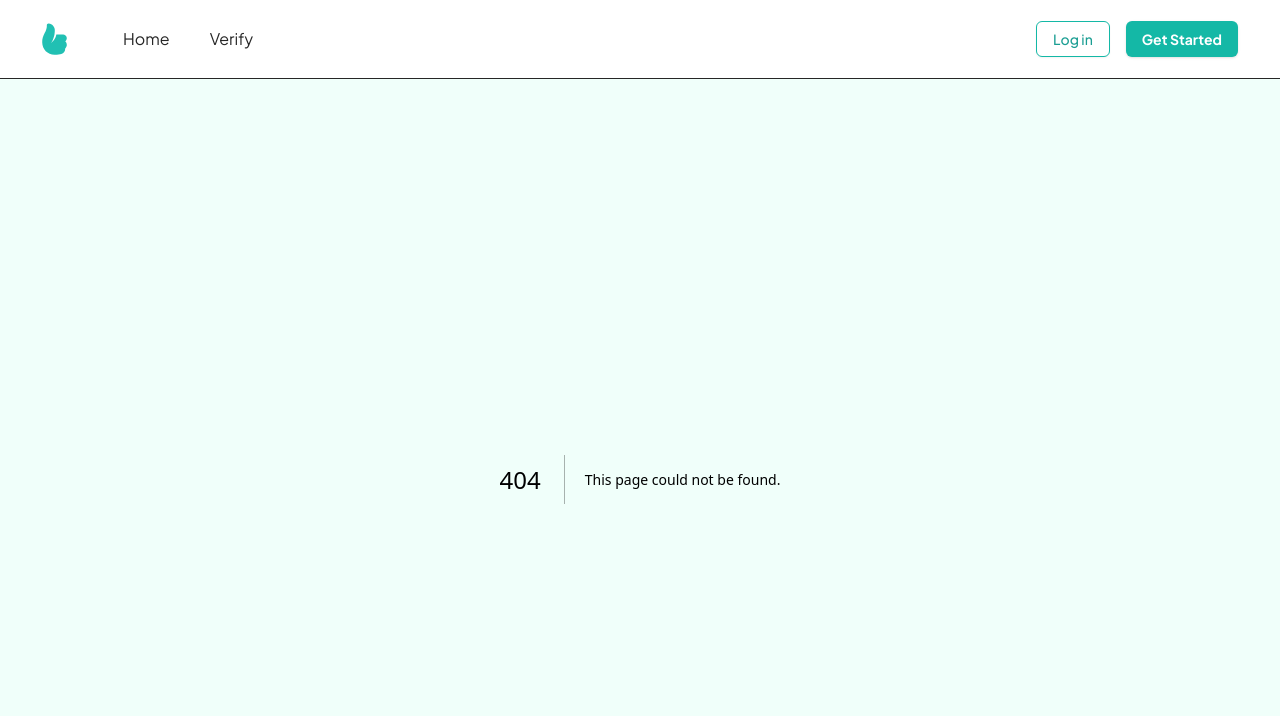
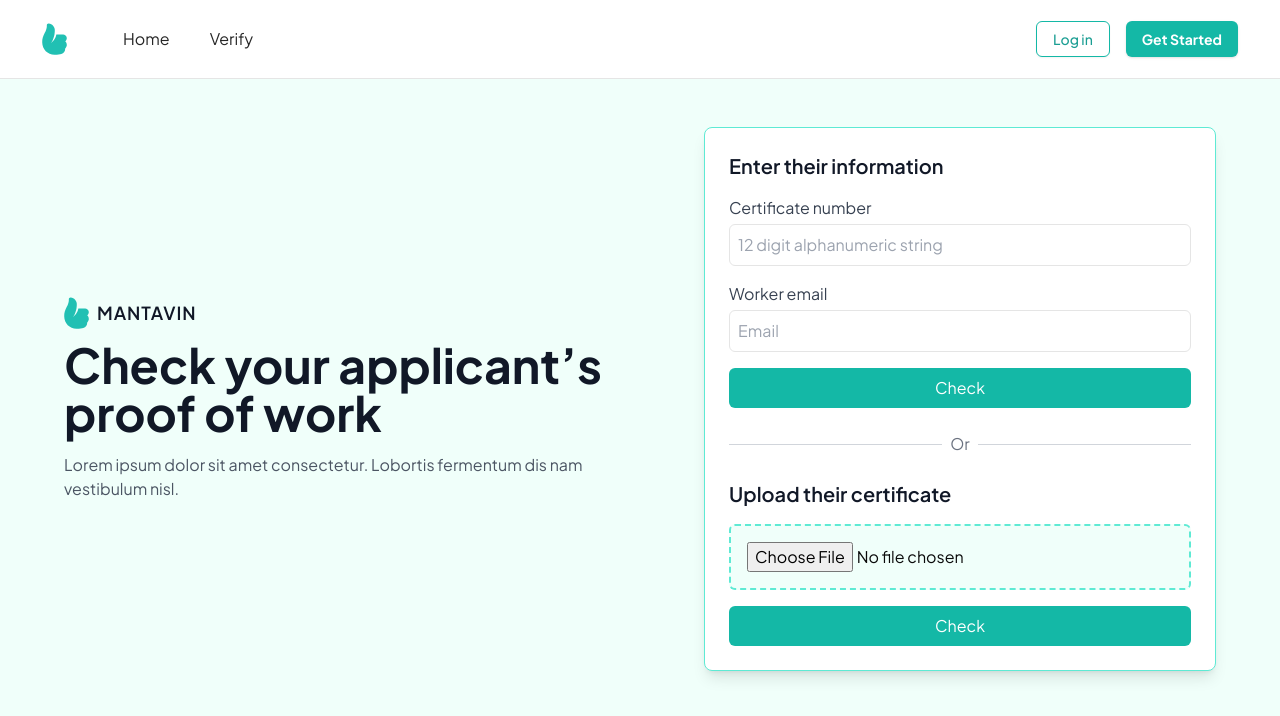
Before and after one commit to gracekarinn/mantavin, a Next.js app in the folder frontend/: page /verify in a window 1280 px wide. Before the commit this address had no page. Shown: the top 716 px of the page. Built offline with nearby package versions, Linux system fonts and the light colour scheme.

Commit message:
Verify unfinished. Need Integration with BE

```diff
--- /dev/null
+++ b/frontend/src/app/verify/page.tsx
@@ -0,0 +1,10 @@
+import React from 'react'
+import { VerifyModule } from '@/modules/VerifyModule'
+
+const VerifyPage = () => {
+  return (
+    <VerifyModule />
+  )
+}
+
+export default VerifyPage
--- a/frontend/src/components/layout/Navbar/Navbar.tsx
+++ b/frontend/src/components/layout/Navbar/Navbar.tsx
@@ -9,7 +9,7 @@ export const Navbar = () => {
   const router = useRouter();
 
   return (
-    <nav className="w-full border-b border-neutral-800 bg-white">
+    <nav className="w-full border-b bg-white">
       <div className="flex justify-between items-center px-[42px]  py-[21px]">
         <div className="flex items-center gap-8">
           <Link href="/" className="flex items-center">
--- a/frontend/src/modules/HomePageModule/sections/HeroSection.tsx
+++ b/frontend/src/modules/HomePageModule/sections/HeroSection.tsx
@@ -3,7 +3,7 @@ import Image from "next/image";
 const HeroSection = () => {
   return (
     <section className="relative flex flex-col items-center justify-center text-center pt-16 pb-0 bg-[#F0FFFA] overflow-hidden">
-      <h2 className="text-lg font-semibold text-gray-900 flex items-center gap-2">
+      <h2 className="text-lg font-semibold text-gray-900 flex items-center gap-2 tracking-wider">
         <Image src="/logo.svg" alt="Mantavin Logo" width={25} height={32} />
         MANTAVIN
       </h2>
--- /dev/null
+++ b/frontend/src/modules/VerifyModule/index.tsx
@@ -0,0 +1,9 @@
+import React from 'react'
+import VerifyForm from './sections/VerifyForm'
+import VerifyPage from './sections/Verify'
+
+export const VerifyModule = () => {
+  return (
+    <VerifyPage />
+  )
+}
--- /dev/null
+++ b/frontend/src/modules/VerifyModule/sections/Verify.tsx
@@ -0,0 +1,27 @@
+import Image from "next/image";
+import Link from "next/link";
+import VerifyForm from "./VerifyForm";
+
+const VerifyPage = () => {
+  return (
+    <div className="min-h-screen bg-[#F0FFFA] flex flex-col items-center px-6 py-12">
+      <section className="w-full max-w-6xl flex flex-col md:flex-row items-center gap-12">
+        <div className="flex-1 text-left">
+            <h2 className="text-lg font-semibold text-gray-900 flex items-center gap-2 tracking-wider mb-3">
+                <Image src="/logo.svg" alt="Mantavin Logo" width={25} height={32} />
+                MANTAVIN
+            </h2>
+          <h1 className="text-4xl md:text-5xl font-bold text-gray-900 leading-tight">
+            Check your applicant’s proof of work
+          </h1>
+          <p className="text-gray-600 mt-4">
+            Lorem ipsum dolor sit amet consectetur. Lobortis fermentum dis nam vestibulum nisl.
+          </p>
+        </div>
+        <VerifyForm />
+      </section>
+    </div>
+  );
+};
+
+export default VerifyPage;
--- /dev/null
+++ b/frontend/src/modules/VerifyModule/sections/VerifyForm.tsx
@@ -0,0 +1,42 @@
+import React from "react";
+
+const VerifyForm = () => {
+  return (
+    <div className="bg-white shadow-lg rounded-lg p-6 border border-teal-300 w-full max-w-lg">
+      <h2 className="text-xl font-semibold text-gray-900">Enter their information</h2>
+      <div className="mt-4">
+        <label className="text-gray-700">Certificate number</label>
+        <input
+          type="text"
+          className="w-full mt-1 p-2 border rounded-md"
+          placeholder="12 digit alphanumeric string"
+        />
+      </div>
+      <div className="mt-4">
+        <label className="text-gray-700">Worker email</label>
+        <input
+          type="email"
+          className="w-full mt-1 p-2 border rounded-md"
+          placeholder="Email"
+        />
+      </div>
+      <button className="w-full mt-4 bg-teal-500 text-white py-2 rounded-md">Check</button>
+
+      {/* OR Separator */}
+      <div className="flex items-center my-6">
+        <hr className="flex-1 border-gray-300" />
+        <span className="px-2 text-gray-500">Or</span>
+        <hr className="flex-1 border-gray-300" />
+      </div>
+
+      {/* Upload Section */}
+      <h2 className="text-xl font-semibold text-gray-900">Upload their certificate</h2>
+      <div className="border-dashed border-2 border-teal-300 p-4 mt-4 rounded-md bg-[#F0FFFA]">
+        <input type="file" className="w-full" />
+      </div>
+      <button className="w-full mt-4 bg-teal-500 text-white py-2 rounded-md">Check</button>
+    </div>
+  );
+};
+
+export default VerifyForm;
```
